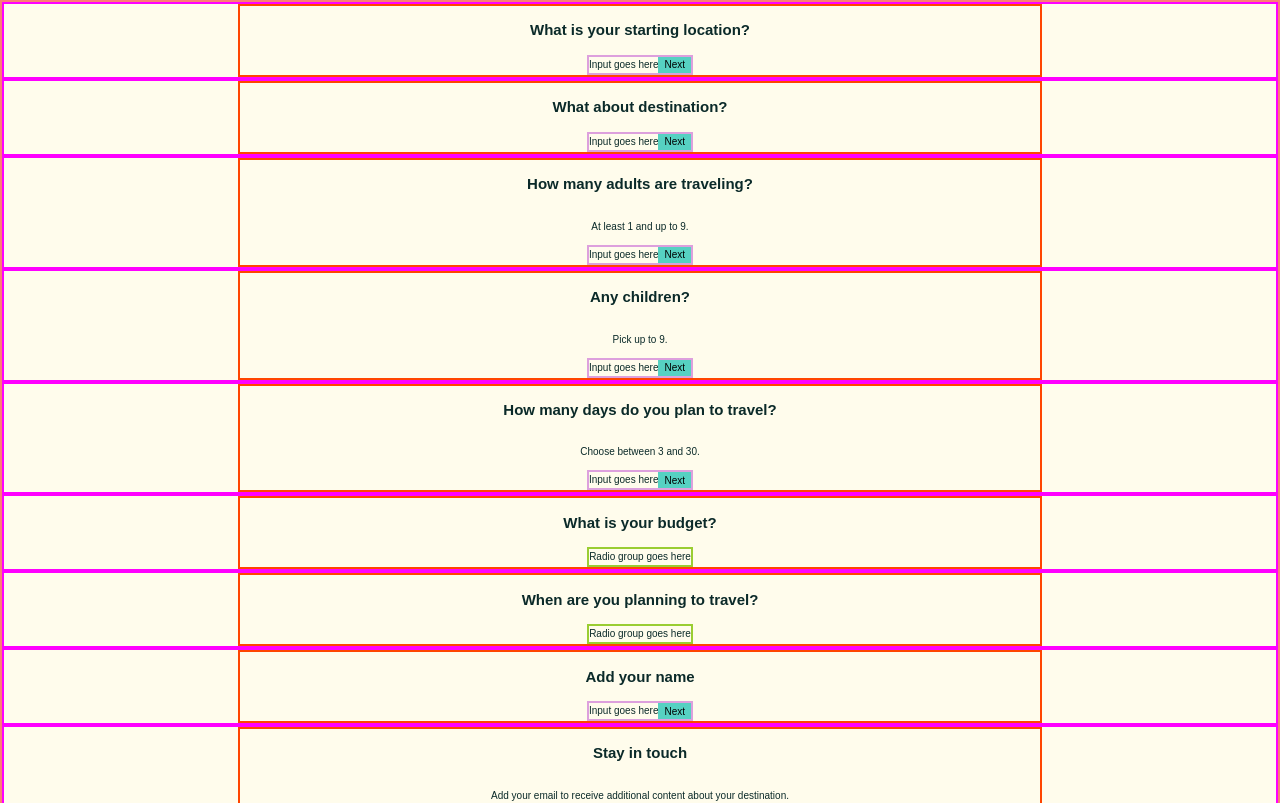
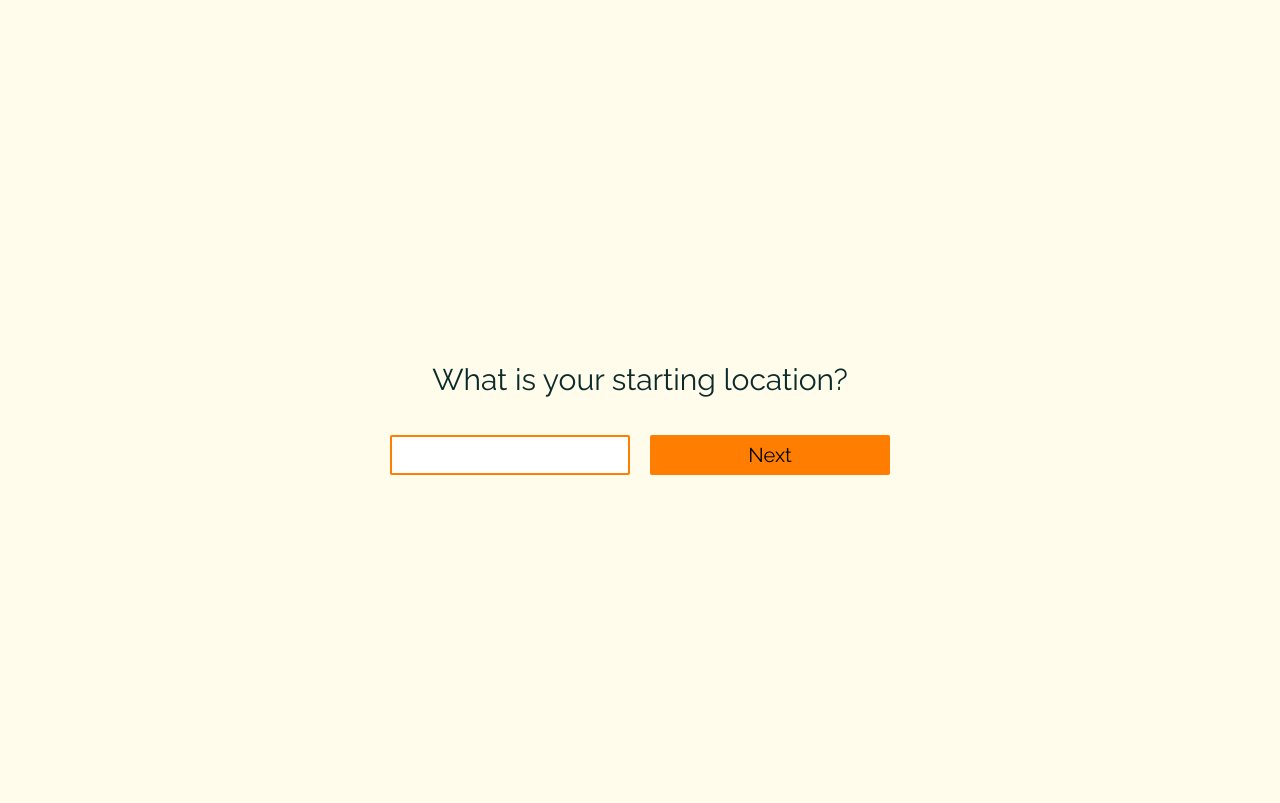
Before and after one commit to Knopkaivy/travel-estimator-quiz, a React (Create React App) app: page / in a window 1280 px wide. Shown: the top 803 px of the page. Built offline with nearby package versions, Linux system fonts and the light colour scheme.

Commit message:
add base styles and content

```diff
--- a/public/index.html
+++ b/public/index.html
@@ -24,6 +24,13 @@
       work correctly both with client-side routing and a non-root public URL.
       Learn how to configure a non-root public URL by running `npm run build`.
     -->
+    <!-- ***FONTS*** -->
+    <link rel="preconnect" href="https://fonts.googleapis.com" />
+    <link rel="preconnect" href="https://fonts.gstatic.com" crossorigin />
+    <link
+      href="https://fonts.googleapis.com/css2?family=Raleway:ital,wght@0,300;0,400;1,300;1,400&display=swap"
+      rel="stylesheet"
+    />
     <title>React App</title>
   </head>
   <body>
--- a/src/components/Form.jsx
+++ b/src/components/Form.jsx
@@ -1,9 +1,11 @@
-import React from 'react';
+import React, { useState } from 'react';
 import FormField from './FormField';
 import { formFields } from '../formFields';
 import '../styles/Form.css';
 
 const Form = () => {
+  const [reset, setReset] = useState('');
+
   const formFieldsList = formFields.map((field, i) => {
     return <FormField key={i} field={field} />;
   });
--- a/src/components/Input.jsx
+++ b/src/components/Input.jsx
@@ -1,13 +1,30 @@
-import React from 'react';
+import React, { useState } from 'react';
 import '../styles/Input.css';
 import Button from './Button';
 
 const Input = ({ input }) => {
   const { type, min, max, minLength, maxLength } = input;
+  const [val, setVal] = useState('');
   return (
     <div className="Input">
-      Input goes here
-      <Button val="next" />
+      {type === 'submit' ? (
+        <input type={type} value="Go Ahead" className="Button" />
+      ) : (
+        <React.Fragment>
+          <input
+            type={type}
+            min={min}
+            max={max}
+            minLength={minLength}
+            maxLength={maxLength}
+            value={val}
+            onChange={(e) => {
+              setVal(e.target.value);
+            }}
+          />
+          <Button val="next" />
+        </React.Fragment>
+      )}
     </div>
   );
 };
--- a/src/styles/Button.css
+++ b/src/styles/Button.css
@@ -1,9 +1,21 @@
 .Button {
-  background-color: var(--color-bg-button);
+  width: 24rem;
+  height: 4rem;
+  margin: 0 1rem;
+  background-color: var(--color-secondary);
+  border: 2px solid var(--color-secondary);
   border: none;
+  border-radius: 2px;
   outline: none;
   font-family: inherit;
   font-size: inherit;
   font-weight: inherit;
   text-transform: capitalize;
+  cursor: pointer;
+  transition: all 0.2s ease;
 }
+.Button:hover {
+  background-color: var(--color-tertiary);
+  color: var(--color-primary);
+  border: 2px solid var(--color-tertiary);
+}
--- a/src/styles/Form.css
+++ b/src/styles/Form.css
@@ -1,3 +1,3 @@
 .Form {
-  border: 2px solid salmon;
+  /* border: 2px solid salmon; */
 }
--- a/src/styles/FormField.css
+++ b/src/styles/FormField.css
@@ -1,13 +1,16 @@
 .FormField {
-  border: 2px solid fuchsia;
+  width: 100vw;
+  height: 100vh;
+  /* border: 2px solid fuchsia; */
   display: flex;
   justify-content: center;
   align-items: center;
 }
 .FormField__contentContainer {
-  border: 2px solid orangered;
+  /* border: 2px solid orangered; */
   width: 100%;
   max-width: 80rem;
+  font-size: 2rem;
   display: flex;
   flex-direction: column;
   justify-content: center;
@@ -16,3 +19,9 @@
 .FormField__inputContainer {
   display: flex;
 }
+.FormField h2 {
+  font-weight: 400;
+}
+.FormField p {
+  margin-top: 0;
+}
--- a/src/styles/Input.css
+++ b/src/styles/Input.css
@@ -1,4 +1,24 @@
 .Input {
-  border: 2px solid plum;
+  /* border: 2px solid plum; */
+  width: 100%;
   display: flex;
+  justify-content: center;
+  align-items: center;
 }
+input {
+  width: 24rem;
+  height: 4rem;
+  outline: none;
+  font-family: inherit;
+  font-size: inherit;
+  font-weight: inherit;
+  border-radius: 2px;
+  border: 2px solid var(--color-secondary);
+  padding: 0 1rem;
+  box-sizing: border-box;
+  margin: 0 1rem;
+}
+input:active,
+input:focus {
+  border: 2px solid var(--color-tertiary);
+}
--- a/src/styles/global.css
+++ b/src/styles/global.css
@@ -1,7 +1,10 @@
 :root {
-  --color-font-primary: #0b2a29;
-  --color-bg-primary: #fffcec;
-  --color-bg-button: #56d1c2;
+  --color-black: #0b2a29;
+  --color-primary: #fffcec;
+  --color-teal-light: #56d1c2;
+  --color-teal-dark: #37b8aa;
+  --color-secondary: #ff7d00;
+  --color-tertiary: #913212;
 }
 ::-webkit-scrollbar {
   display: none;
@@ -17,8 +20,8 @@ html {
   font-size: 62.5%;
 }
 body {
-  font-family: sans-serif;
-  line-height: 1.6;
-  color: var(--color-font-primary);
-  background-color: var(--color-bg-primary);
+  font-family: 'Raleway', sans-serif;
+  line-height: 2;
+  color: var(--color-black);
+  background-color: var(--color-primary);
 }
```
